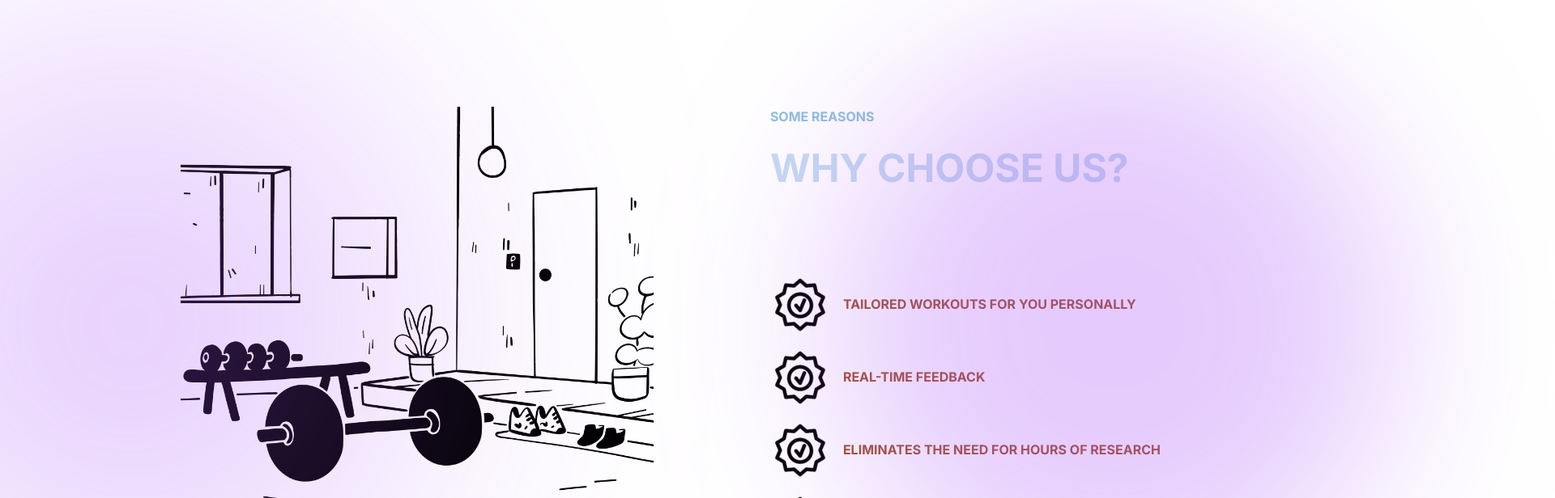
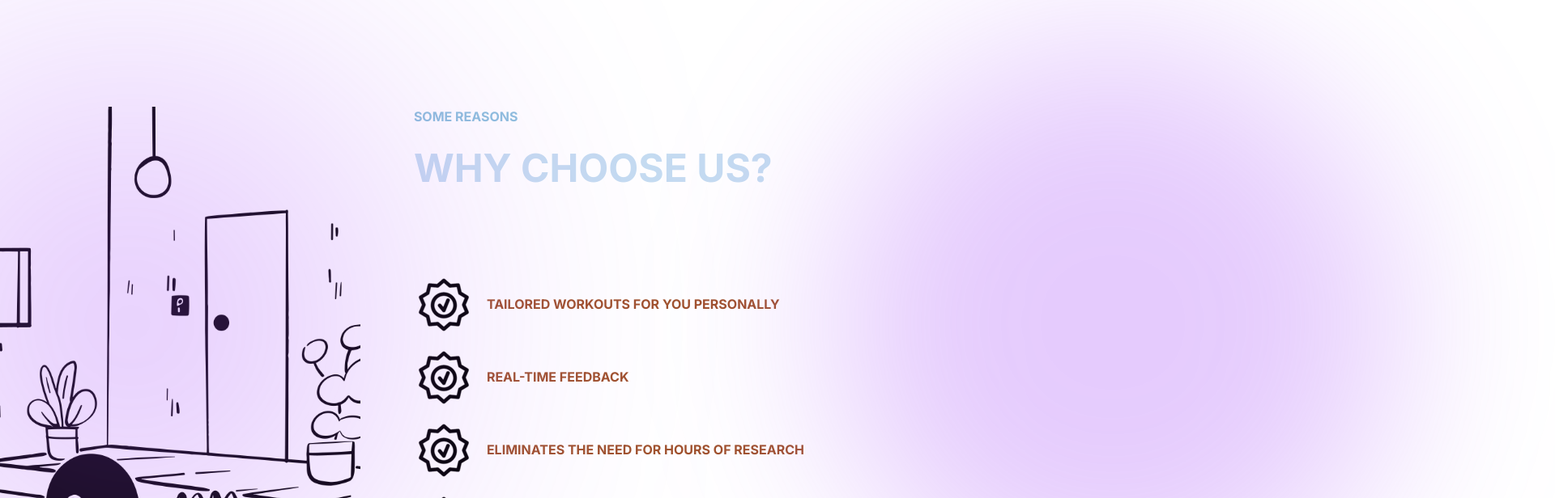
Before and after one commit to ChristianaLau/proj, a Next.js app in the folder nutrixa-auth/: page / in a window 1280 px wide. Shown: the part 1280-1896 px from the top of the page at 81% size, 1920 px wide, since content can reach past the window. Built offline with nearby package versions, Linux system fonts and the light colour scheme; no server answers.

Commit message:
Update page.css

```diff
--- a/nutrixa-auth/app/page.css
+++ b/nutrixa-auth/app/page.css
@@ -81,9 +81,9 @@
     color: black;
     text-overflow: inherit;
     position: relative;
-    margin-right: -150rem;
+    margin-right: -500rem;
     top: 8rem;
-    padding-left: 55px;
+    padding-left: 530px;
 }
 
 
@@ -149,10 +149,10 @@
 }
 
 .left-r>img{
-    width: 7500px;
+    width: 750px;
     height: auto;
     margin-top: 80rem;
-    margin-left: -82rem;
+    margin-left: -115rem;
 }
 
 .right-r{
@@ -161,7 +161,7 @@
     gap: 1rem;
     display: flex;
     flex-direction: column;
-    margin-left: -75rem;
+    margin-left: -130rem;
     margin-top: 80rem;
 }
 
```
